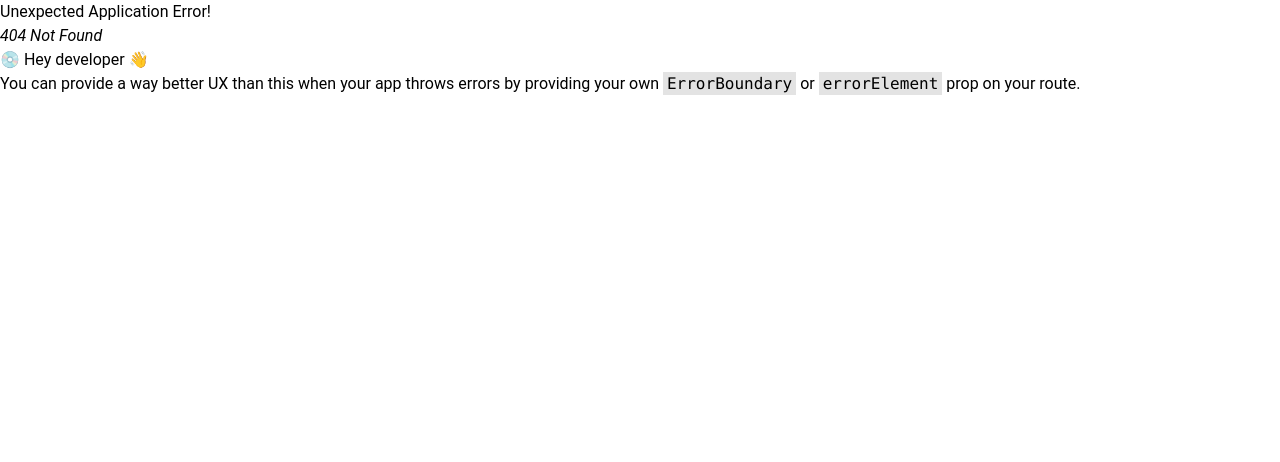
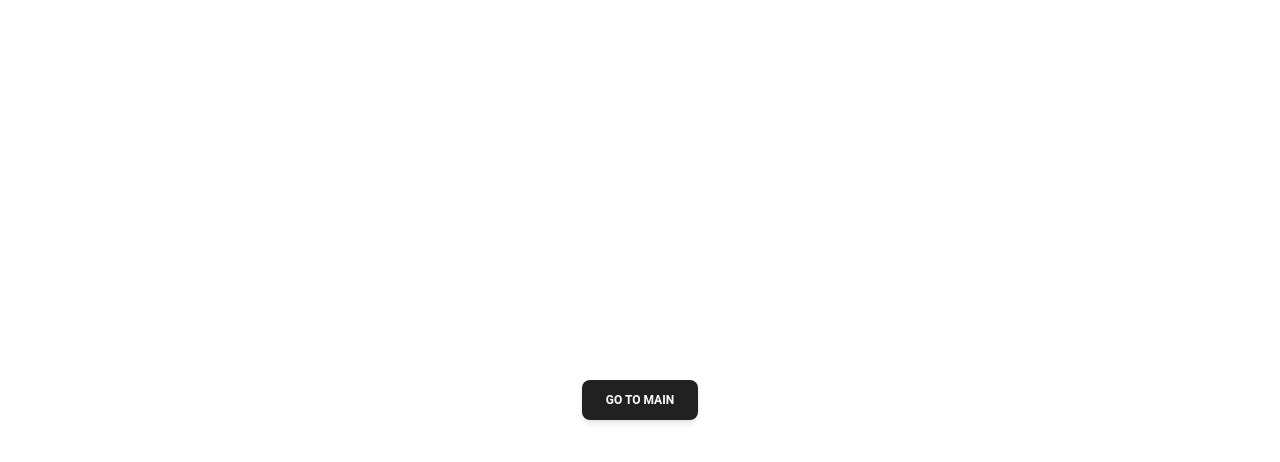
Before and after one commit to vickymalindo/vicky-mst-react, a React (Vite) app: page / in a window 1280 px wide. Before the commit this address had no page. Shown: the top 462 px of the page. Built offline with nearby package versions, Linux system fonts and the light colour scheme.

Commit message:
feat: add root route

```diff
--- /dev/null
+++ b/src/pages/Index.tsx
@@ -0,0 +1,14 @@
+import { Button } from '@material-tailwind/react';
+import { Link } from 'react-router-dom';
+
+const Index = () => {
+  return (
+    <section className="w-full h-screen flex justify-center items-center ">
+      <Link to="/movie/home" className="">
+        <Button>Go to main</Button>
+      </Link>
+    </section>
+  );
+};
+
+export default Index;
--- a/src/routes/Router.tsx
+++ b/src/routes/Router.tsx
@@ -1,8 +1,13 @@
 import { createBrowserRouter } from 'react-router-dom';
 import Home from '../pages/Home';
 import { StickyNavbar } from '../views/molecules/Navbar';
+import Index from '../pages/Index';
 
 const Router = createBrowserRouter([
+  {
+    path: '/',
+    element: <Index />,
+  },
   {
     path: '/movie',
     element: <StickyNavbar />,
--- a/src/views/molecules/Navbar.tsx
+++ b/src/views/molecules/Navbar.tsx
@@ -6,6 +6,7 @@ import {
   Collapse,
 } from '@material-tailwind/react';
 import MSTLogo from '../../assets/mst-logo.png';
+import { Link } from 'react-router-dom';
 import { Outlet } from 'react-router-dom';
 
 export function StickyNavbar() {
@@ -26,7 +27,7 @@ export function StickyNavbar() {
         color="blue-gray"
         className="p-1 font-normal"
       >
-        <a href="#" className="flex items-center gap-x-2 p-1">
+        <Link to="/movie/cart" className="flex items-center gap-x-2 p-1">
           <Typography as="p">Cart</Typography>
 
           <svg
@@ -43,7 +44,7 @@ export function StickyNavbar() {
               d="M2.25 3h1.386c.51 0 .955.343 1.087.835l.383 1.437M7.5 14.25a3 3 0 00-3 3h15.75m-12.75-3h11.218c1.121-2.3 2.1-4.684 2.924-7.138a60.114 60.114 0 00-16.536-1.84M7.5 14.25L5.106 5.272M6 20.25a.75.75 0 11-1.5 0 .75.75 0 011.5 0zm12.75 0a.75.75 0 11-1.5 0 .75.75 0 011.5 0z"
             />
           </svg>
-        </a>
+        </Link>
       </Typography>
     </ul>
   );
@@ -52,7 +53,9 @@ export function StickyNavbar() {
     <>
       <Navbar className="sticky top-0 z-10 h-max max-w-full rounded-none px-4 py-2 lg:px-8 lg:py-4">
         <div className="flex items-center justify-between text-blue-gray-900">
-          <img src={MSTLogo} className="w-24" />
+          <Link to="/movie/home">
+            <img src={MSTLogo} className="w-24" />
+          </Link>
           <div className="flex items-center gap-4">
             <div className="mr-4 hidden lg:block">{navList}</div>
             <IconButton
```
